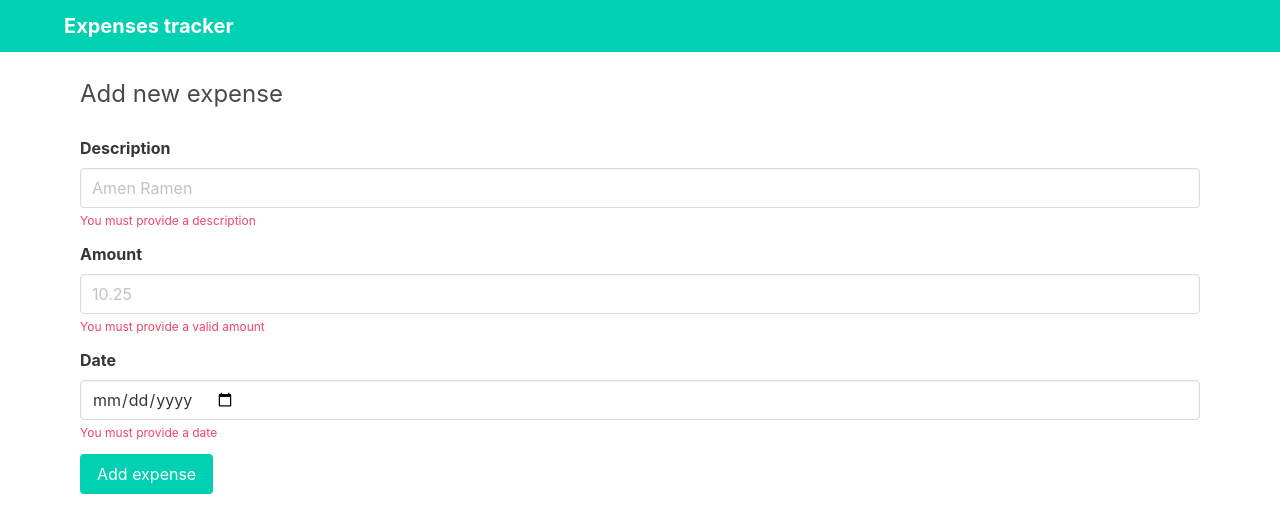
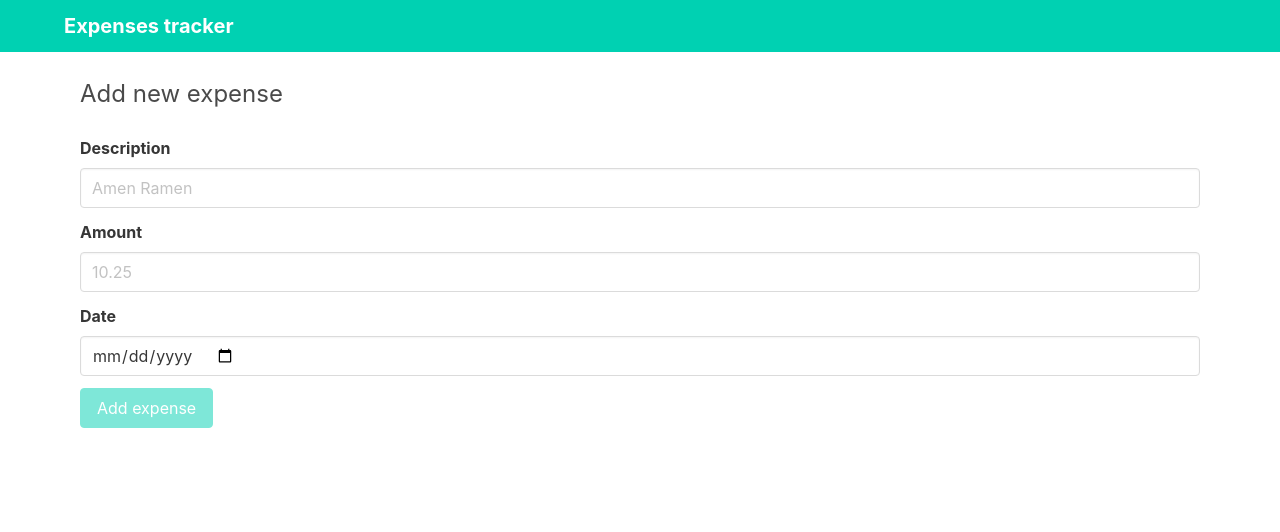
Before and after one commit to ddazal/react-expense-tracker, a React (Create React App) app: page /add in a window 1280 px wide. Shown: the top 532 px of the page. Built offline with nearby package versions, Linux system fonts and the light colour scheme.

Commit message:
Create hook for form validation

```diff
--- a/src/components/ExpenseForm.js
+++ b/src/components/ExpenseForm.js
@@ -1,20 +1,23 @@
-import React, { useState } from "react";
-import { format } from "date-fns";
+import React from "react";
+import { useForm } from "../hooks/form";
 
 const ExpenseForm = ({ title, onSubmit, children, expense }) => {
-  const parseDate = (date) => {
-    return format(date, "yyyy-MM-dd");
-  };
-
-  const [description, setDescription] = useState(expense?.description || "");
-  const [amount, setAmount] = useState(expense?.amount || "");
-  const [date, setDate] = useState(
-    expense?.date ? parseDate(expense.date) : ""
-  );
+  const {
+    fields,
+    isValid,
+    setDescription,
+    setAmount,
+    setDate,
+    handleBlur,
+  } = useForm(expense);
 
   const handleSubmit = (e) => {
     e.preventDefault();
-    const form = { description, amount, date: new Date(date) };
+    const form = {
+      description: fields.description.value,
+      amount: +fields.amount.value,
+      date: new Date(fields.date.value),
+    };
     onSubmit(form);
   };
 
@@ -37,12 +40,15 @@ const ExpenseForm = ({ title, onSubmit, children, expense }) => {
               className="input"
               autoComplete="off"
               placeholder="Amen Ramen"
-              value={description}
+              value={fields.description.value}
               onChange={(e) => setDescription(e.target.value)}
+              onBlur={() => handleBlur("description")}
               required
             />
           </div>
-          <p className="help is-danger">You must provide a description</p>
+          {fields.description.touched && !fields.description.valid && (
+            <p className="help is-danger">You must provide a description</p>
+          )}
         </div>
         <div className="field">
           <label htmlFor="amount" className="label">
@@ -55,12 +61,15 @@ const ExpenseForm = ({ title, onSubmit, children, expense }) => {
               className="input"
               placeholder="10.25"
               autoComplete="off"
-              value={amount}
+              value={fields.amount.value}
               onChange={(e) => setAmount(e.target.value)}
+              onBlur={() => handleBlur("amount")}
               required
             />
           </div>
-          <p className="help is-danger">You must provide a valid amount</p>
+          {fields.amount.touched && !fields.amount.valid && (
+            <p className="help is-danger">You must provide a valid amount</p>
+          )}
         </div>
         <div className="field">
           <label htmlFor="date" className="label">
@@ -71,16 +80,23 @@ const ExpenseForm = ({ title, onSubmit, children, expense }) => {
               type="date"
               name=""
               id="date"
-              value={date}
+              value={fields.date.value}
               onChange={(e) => setDate(e.target.value)}
+              onBlur={() => handleBlur("date")}
               className="input"
               required
             />
           </div>
-          <p className="help is-danger">You must provide a date</p>
+          {fields.date.touched && !fields.date.valid && (
+            <p className="help is-danger">You must provide a date</p>
+          )}
         </div>
         <div className="field">
-          <button type="submit" className="button is-primary">
+          <button
+            type="submit"
+            className="button is-primary"
+            disabled={!isValid}
+          >
             {children}
           </button>
         </div>
--- /dev/null
+++ b/src/hooks/form.js
@@ -0,0 +1,69 @@
+import { useEffect, useState } from "react";
+import { format } from "date-fns";
+
+const parseDate = (date) => {
+  return format(date, "yyyy-MM-dd");
+};
+
+const isEmpty = (value) => String(value).trim() === "";
+
+export const useForm = (expense) => {
+  const description = expense?.description || "";
+  const amount = expense?.amount || "";
+  const date = expense?.date ? parseDate(expense.date) : "";
+
+  const values = {
+    description: {
+      value: description,
+      touched: false,
+      valid: !isEmpty(description),
+    },
+    amount: {
+      value: amount,
+      touched: false,
+      valid: !isEmpty(amount),
+    },
+    date: {
+      value: date,
+      touched: false,
+      valid: !isEmpty(date),
+    },
+  };
+
+  const [fields, setFields] = useState(values);
+  const [isValid, setValidity] = useState(true);
+
+  const handleBlur = (key) =>
+    setFields({
+      ...fields,
+      [key]: { ...fields[key], touched: true },
+    });
+
+  useEffect(() => {
+    const validity = Object.values(fields)
+      .map((field) => field.valid)
+      .reduce((a, b) => a && b);
+    setValidity(validity);
+  }, [fields]);
+
+  return {
+    fields,
+    isValid,
+    handleBlur,
+    setDescription: (value) =>
+      setFields({
+        ...fields,
+        description: { value, touched: true, valid: !isEmpty(value) },
+      }),
+    setAmount: (value) =>
+      setFields({
+        ...fields,
+        amount: { value, touched: true, valid: !isEmpty(value) },
+      }),
+    setDate: (value) =>
+      setFields({
+        ...fields,
+        date: { value, touched: true, valid: !isEmpty(value) },
+      }),
+  };
+};
```
